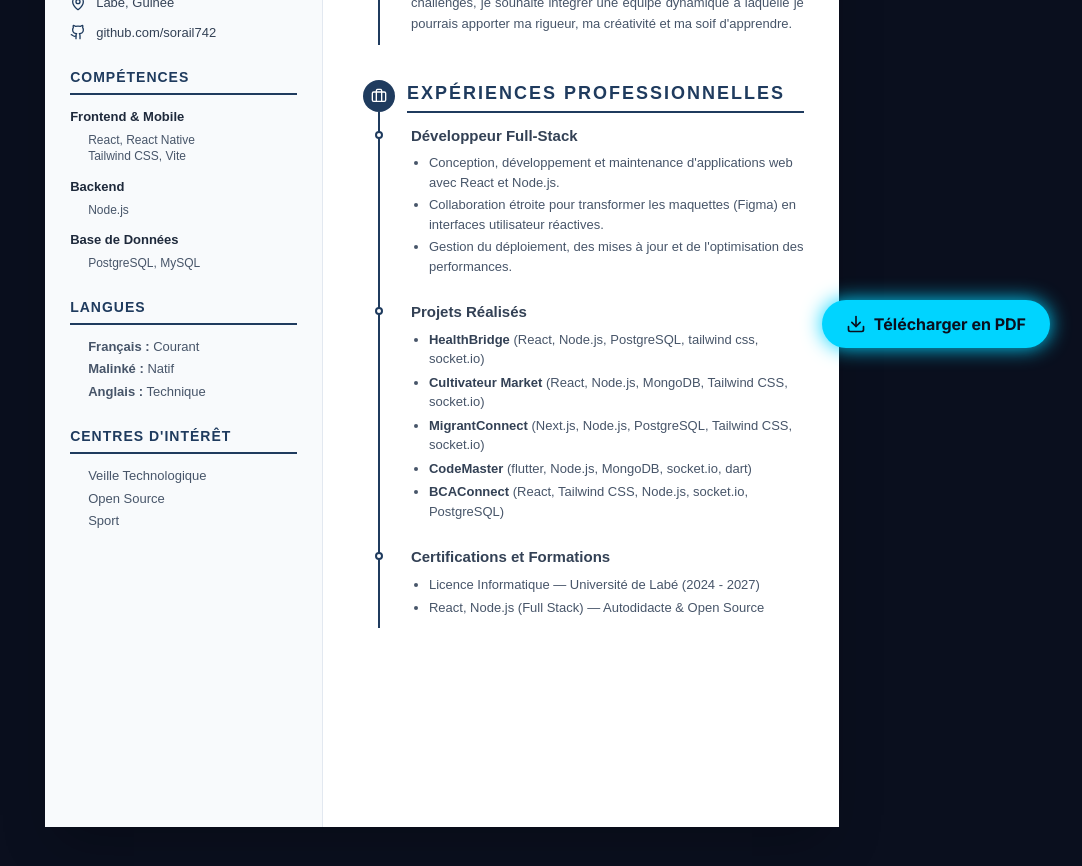
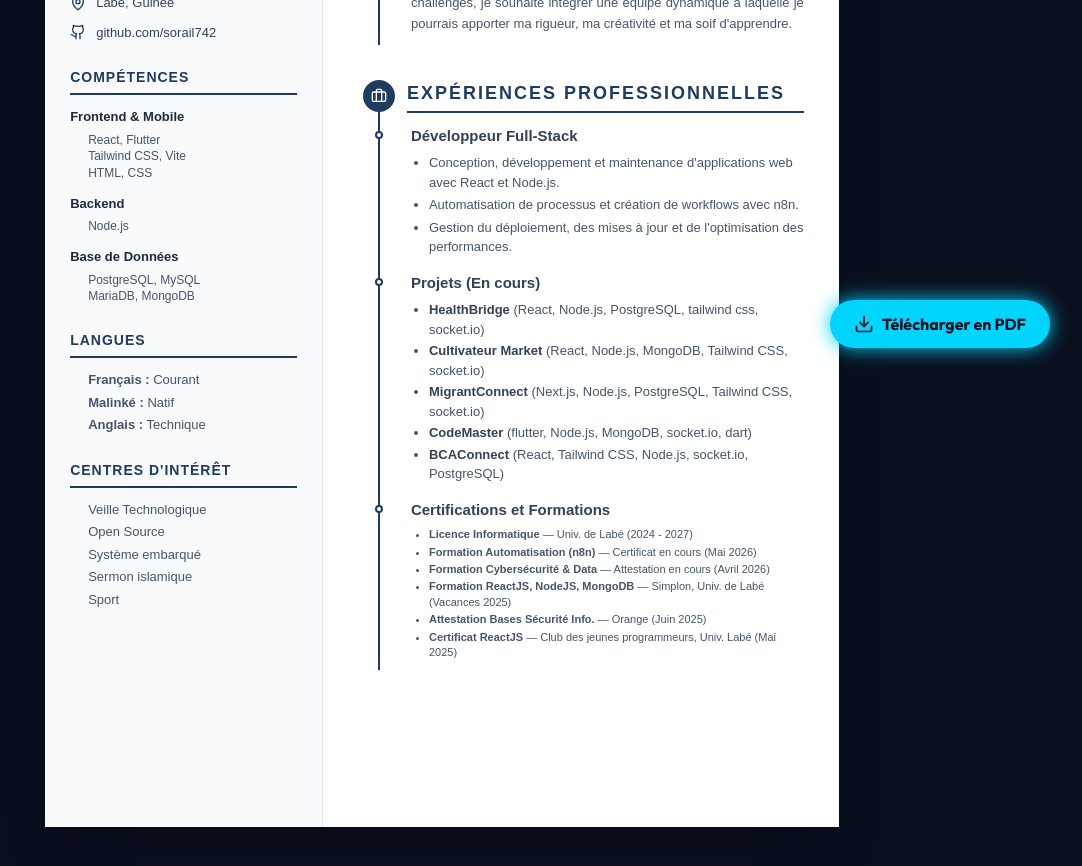
Before and after one commit to sorail742/portefolio, a React (Vite) app in the folder portfolio-frontend/: page /cv in a window 1280 px wide. Shown: the part 420-1286 px from the top of the page, without its empty margins (198-1280 px from the left). Built offline with nearby package versions, Linux system fonts and the light colour scheme.

Commit message:
Mise à jour du contenu du CV, ajout de la police Outfit et ajustement du contraste de l'arrière-plan

```diff
--- a/portfolio-frontend/index.html
+++ b/portfolio-frontend/index.html
@@ -1,5 +1,6 @@
 <!DOCTYPE html>
 <html lang="fr" class="dark">
+
 <head>
   <meta charset="UTF-8" />
   <meta name="viewport" content="width=device-width, initial-scale=1.0" />
@@ -7,11 +8,15 @@
   <!-- Fonts -->
   <link rel="preconnect" href="https://fonts.googleapis.com">
   <link rel="preconnect" href="https://fonts.gstatic.com" crossorigin>
-    <link href="https://fonts.googleapis.com/css2?family=Inter:wght@400;500;600;700&family=JetBrains+Mono:wght@400;600;700&display=swap" rel="stylesheet">
+  <link
+    href="https://fonts.googleapis.com/css2?family=Outfit:wght@300;400;500;600;700;800&family=JetBrains+Mono:wght@400;600;700&display=swap"
+    rel="stylesheet">
   <link rel="icon" type="image/png" href="/profile.png" />
 </head>
+
 <body class="bg-darkBg text-slate-100 font-sans antialiased overflow-x-hidden">
   <div id="root"></div>
   <script type="module" src="/src/main.jsx"></script>
 </body>
+
 </html>
--- a/portfolio-frontend/src/components/CV.jsx
+++ b/portfolio-frontend/src/components/CV.jsx
@@ -60,8 +60,9 @@ const CV = forwardRef((props, ref) => {
           <div style={{ marginBottom: '12px' }}>
             <h3 style={{ fontWeight: 'bold', color: '#1e293b', fontSize: '13px', marginBottom: '5px' }}>Frontend & Mobile</h3>
             <ul style={{ margin: 0, paddingLeft: '18px', color: '#475569', fontSize: '12px', lineHeight: '1.4' }}>
-              <li>React, React Native</li>
+              <li>React, Flutter</li>
               <li>Tailwind CSS, Vite</li>
+              <li>HTML, CSS</li>
             </ul>
           </div>
           <div style={{ marginBottom: '12px' }}>
@@ -74,6 +75,7 @@ const CV = forwardRef((props, ref) => {
             <h3 style={{ fontWeight: 'bold', color: '#1e293b', fontSize: '13px', marginBottom: '5px' }}>Base de Données</h3>
             <ul style={{ margin: 0, paddingLeft: '18px', color: '#475569', fontSize: '12px', lineHeight: '1.4' }}>
               <li>PostgreSQL, MySQL</li>
+              <li>MariaDB, MongoDB</li>
             </ul>
           </div>
         </div>
@@ -94,6 +96,8 @@ const CV = forwardRef((props, ref) => {
           <ul style={{ margin: 0, paddingLeft: '18px', color: '#475569', fontSize: '13px', lineHeight: '1.5' }}>
             <li style={{ marginBottom: '3px' }}>Veille Technologique</li>
             <li style={{ marginBottom: '3px' }}>Open Source</li>
+            <li style={{ marginBottom: '3px' }}>Système embarqué</li>
+            <li style={{ marginBottom: '3px' }}>Sermon islamique</li>
             <li>Sport</li>
           </ul>
         </div>
@@ -144,23 +148,23 @@ const CV = forwardRef((props, ref) => {
           <div style={{ position: 'absolute', left: '15px', top: '32px', bottom: '0', width: '2px', backgroundColor: brandColor }}></div>
 
           {/* Dev Full-Stack */}
-          <div style={{ paddingLeft: '48px', position: 'relative', marginBottom: '25px' }}>
+          <div style={{ paddingLeft: '48px', position: 'relative', marginBottom: '15px' }}>
             <div style={{ position: 'absolute', width: '8px', height: '8px', backgroundColor: 'white', borderRadius: '50%', border: `2px solid ${brandColor}`, left: '12px', top: '6px' }}></div>
             <h3 style={{ fontWeight: 'bold', color: '#334155', fontSize: '15px', margin: '0 0 6px 0' }}>Développeur Full-Stack</h3>
             <ul style={{ listStyle: 'disc', paddingLeft: '18px', color: '#475569', fontSize: '13px', lineHeight: '1.5', margin: 0 }}>
               <li style={{ marginBottom: '3px' }}>Conception, développement et maintenance d'applications web avec React et Node.js.</li>
-              <li style={{ marginBottom: '3px' }}>Collaboration étroite pour transformer les maquettes (Figma) en interfaces utilisateur réactives.</li>
+              <li style={{ marginBottom: '3px' }}>Automatisation de processus et création de workflows avec n8n.</li>
               <li>Gestion du déploiement, des mises à jour et de l'optimisation des performances.</li>
             </ul>
           </div>
 
           {/* Projects */}
-          <div style={{ paddingLeft: '48px', position: 'relative', marginBottom: '25px' }}>
+          <div style={{ paddingLeft: '48px', position: 'relative', marginBottom: '15px' }}>
             <div style={{ position: 'absolute', width: '8px', height: '8px', backgroundColor: 'white', borderRadius: '50%', border: `2px solid ${brandColor}`, left: '12px', top: '6px' }}></div>
-            <h3 style={{ fontWeight: 'bold', color: '#334155', fontSize: '15px', margin: '0 0 6px 0' }}>Projets Réalisés</h3>
+            <h3 style={{ fontWeight: 'bold', color: '#334155', fontSize: '15px', margin: '0 0 6px 0' }}>Projets (En cours)</h3>
             <ul style={{ listStyle: 'disc', paddingLeft: '18px', color: '#475569', fontSize: '13px', lineHeight: '1.5', margin: 0 }}>
               {projects.map((p, idx) => (
-                <li key={idx} style={{ marginBottom: '4px' }}>
+                <li key={idx} style={{ marginBottom: '2px' }}>
                   <strong style={{ color: '#334155' }}>{p.title}</strong> ({p.tech.join(', ')})
                 </li>
               ))}
@@ -171,9 +175,13 @@ const CV = forwardRef((props, ref) => {
           <div style={{ paddingLeft: '48px', position: 'relative', paddingBottom: '10px' }}>
             <div style={{ position: 'absolute', width: '8px', height: '8px', backgroundColor: 'white', borderRadius: '50%', border: `2px solid ${brandColor}`, left: '12px', top: '6px' }}></div>
             <h3 style={{ fontWeight: 'bold', color: '#334155', fontSize: '15px', margin: '0 0 6px 0' }}>Certifications et Formations</h3>
-            <ul style={{ listStyle: 'disc', paddingLeft: '18px', color: '#475569', fontSize: '13px', lineHeight: '1.5', margin: 0 }}>
-              <li style={{ marginBottom: '4px' }}>Licence Informatique — Université de Labé (2024 - 2027)</li>
-              <li>React, Node.js (Full Stack) — Autodidacte & Open Source</li>
+            <ul style={{ listStyle: 'disc', paddingLeft: '18px', color: '#475569', fontSize: '11px', lineHeight: '1.4', margin: 0 }}>
+              <li style={{ marginBottom: '2px' }}><strong>Licence Informatique</strong> — Univ. de Labé (2024 - 2027)</li>
+              <li style={{ marginBottom: '2px' }}><strong>Formation Automatisation (n8n)</strong> — Certificat en cours (Mai 2026)</li>
+              <li style={{ marginBottom: '2px' }}><strong>Formation Cybersécurité & Data</strong> — Attestation en cours (Avril 2026)</li>
+              <li style={{ marginBottom: '2px' }}><strong>Formation ReactJS, NodeJS, MongoDB</strong> — Simplon, Univ. de Labé (Vacances 2025)</li>
+              <li style={{ marginBottom: '2px' }}><strong>Attestation Bases Sécurité Info.</strong> — Orange (Juin 2025)</li>
+              <li><strong>Certificat ReactJS</strong> — Club des jeunes programmeurs, Univ. Labé (Mai 2025)</li>
             </ul>
           </div>
 
--- a/portfolio-frontend/src/components/TechBackground.jsx
+++ b/portfolio-frontend/src/components/TechBackground.jsx
@@ -116,14 +116,14 @@ const TechBackground = () => {
   }, []);
 
   return (
-    <div className="fixed inset-0 pointer-events-none z-[-1] bg-gradient-to-br from-[#0a2540] via-[#0a1526] to-[#030816] overflow-hidden">
+    <div className="fixed inset-0 pointer-events-none z-[-1] bg-gradient-to-br from-[#071324] via-[#050b14] to-[#01030a] overflow-hidden">
       <canvas
         ref={canvasRef}
-        className="w-full h-full opacity-60"
+        className="w-full h-full opacity-25"
       />
       {/* Cyan vibrant glow at the top left to match the HUD rings, and bottom right for depth */}
-      <div className="absolute top-[-20%] left-[-10%] w-[60%] h-[60%] bg-cyan-600/20 rounded-full blur-[120px]"></div>
-      <div className="absolute bottom-[-10%] right-[-10%] w-[40%] h-[40%] bg-blue-600/10 rounded-full blur-[100px]"></div>
+      <div className="absolute top-[-20%] left-[-10%] w-[60%] h-[60%] bg-cyan-600/10 rounded-full blur-[120px]"></div>
+      <div className="absolute bottom-[-10%] right-[-10%] w-[40%] h-[40%] bg-blue-600/5 rounded-full blur-[100px]"></div>
     </div>
   );
 };
--- a/portfolio-frontend/src/pages/CVPage.jsx
+++ b/portfolio-frontend/src/pages/CVPage.jsx
@@ -6,6 +6,7 @@ import CV from '../components/CV';
 import CVExportButton from '../components/CVExportButton';
 
 export default function CVPage() {
+  // ref for exporting CV
   const targetRef = useRef();
 
   useEffect(() => {
--- a/portfolio-frontend/tailwind.config.js
+++ b/portfolio-frontend/tailwind.config.js
@@ -8,7 +8,7 @@ export default {
     extend: {
       fontFamily: {
         mono: ['"JetBrains Mono"', 'monospace'],
-        sans: ['"Inter"', 'sans-serif'],
+        sans: ['"Outfit"', 'sans-serif'],
       },
       colors: {
         darkBg: '#0a0f1e',
```
Lines whose indentation alone changed are shown as unchanged.
